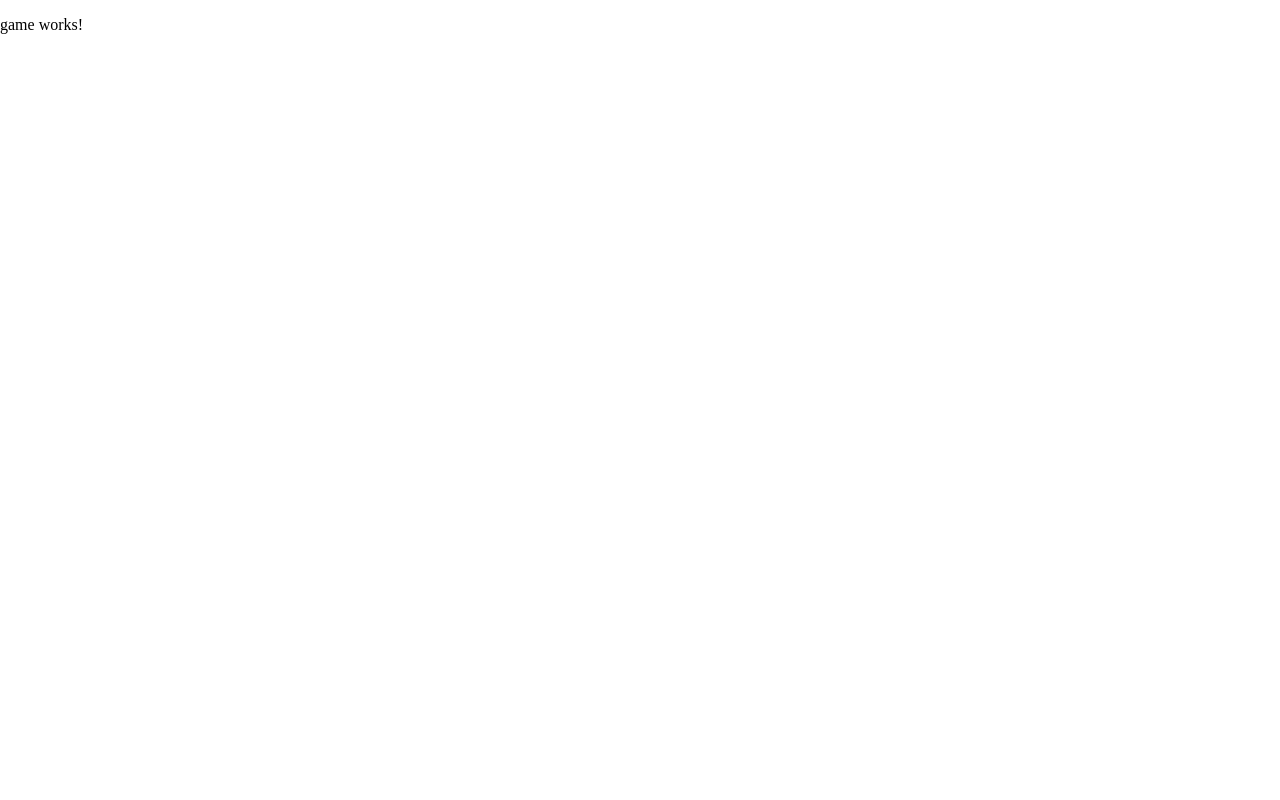
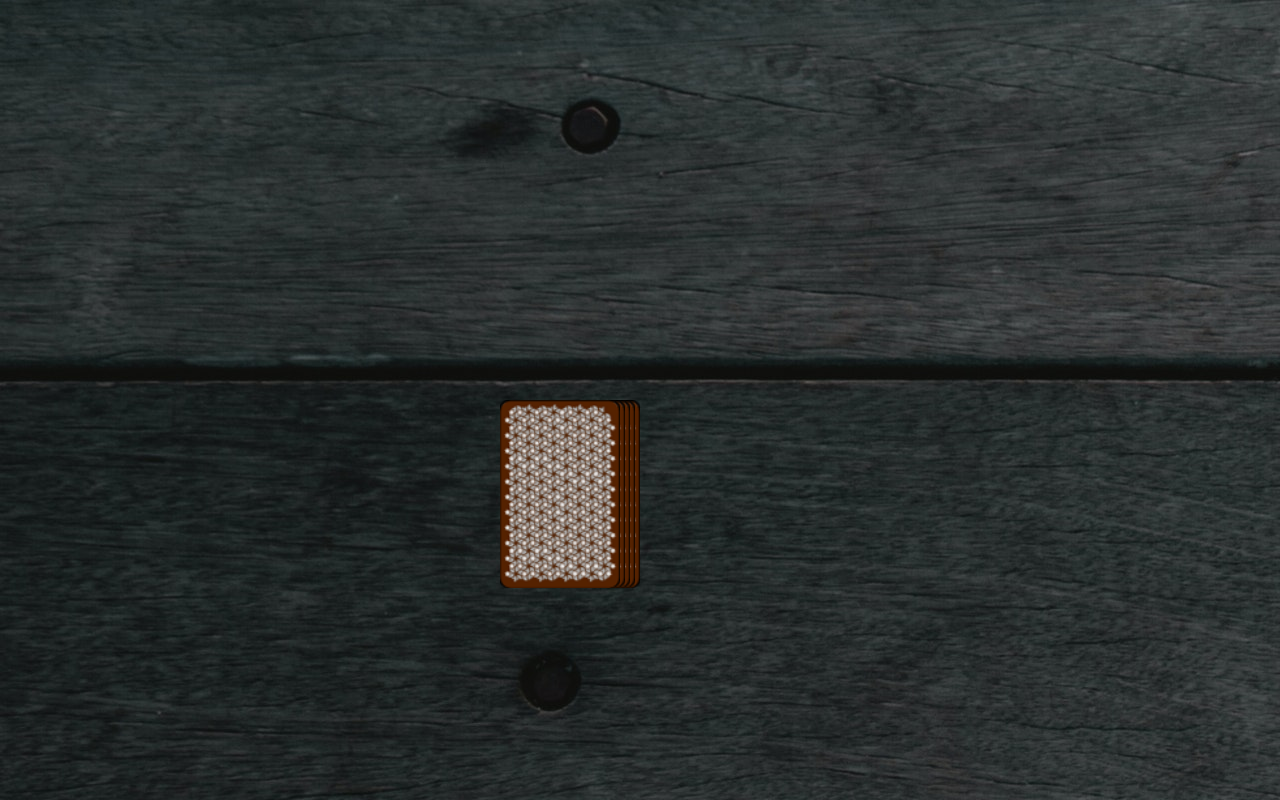
Before and after one commit to Kev4493/Ring-of-Fire, an Angular app in the folder ringoffire/: page /game in a window 1280 px wide. Built offline with nearby package versions, Linux system fonts and the light colour scheme.

Commit message:
added the playground and the card stack

```diff
--- a/ringoffire/src/app/game/game.component.html
+++ b/ringoffire/src/app/game/game.component.html
@@ -1 +1,7 @@
-<p>game works!</p>
+<div class="game-field">
+
+    <div class="card-stack">
+        <img *ngFor="let c of [0, 1, 2, 3, 4]; let i = index;" [ngStyle]="{'right.px': i * 5}"
+            src="../../assets/img/cards/card_cover.png" alt="">
+    </div>
+</div>
--- a/ringoffire/src/app/game/game.component.scss
+++ b/ringoffire/src/app/game/game.component.scss
@@ -0,0 +1,18 @@
+.game-field {
+    width: 100vw;
+    height: 100vh;
+    max-width: 100%;
+    background-image: url('../../assets/img/board.jpg');
+    display: flex;
+    justify-content: center;
+    align-items: center;
+}
+
+.card-stack {
+    position: relative;
+    img {
+        position: absolute;
+        width: 120px;
+
+    }
+}
--- a/ringoffire/src/app/start-screen/start-screen.component.ts
+++ b/ringoffire/src/app/start-screen/start-screen.component.ts
@@ -13,9 +13,9 @@ export class StartScreenComponent implements OnInit {
   ngOnInit(): void {
   }
 
+
+  // Function to start the Game:
   newGame() {
-    // Start the Game:
-
     this.router.navigateByUrl('/game');
   }
 
```
